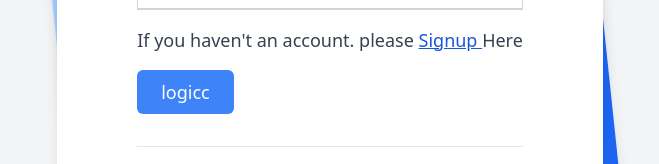
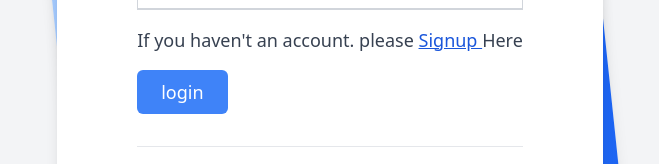
Before and after one commit to Akalanka99/Book_Store, a React (Vite) app in the folder mern-client/: page /login in a window 1280 px wide. Shown: the part 368-532 px from the top of the page, without its empty margins (310-969 px from the left). Built offline with nearby package versions, Linux system fonts and the light colour scheme; no server answers.

Commit message:
update_button

```diff
--- a/mern-client/src/components/Login.jsx
+++ b/mern-client/src/components/Login.jsx
@@ -94,7 +94,7 @@
                            If you haven't an account. please <Link to="/signup" className='text-blue-700 underline'>Signup </Link> Here
                         </p>
 						<div className="relative">
-							<button className="bg-blue-500 text-white rounded-md px-6 py-2">logicc</button>
+							<button className="bg-blue-500 text-white rounded-md px-6 py-2">login</button>
 						</div>
 					</form>
 				</div>
```
